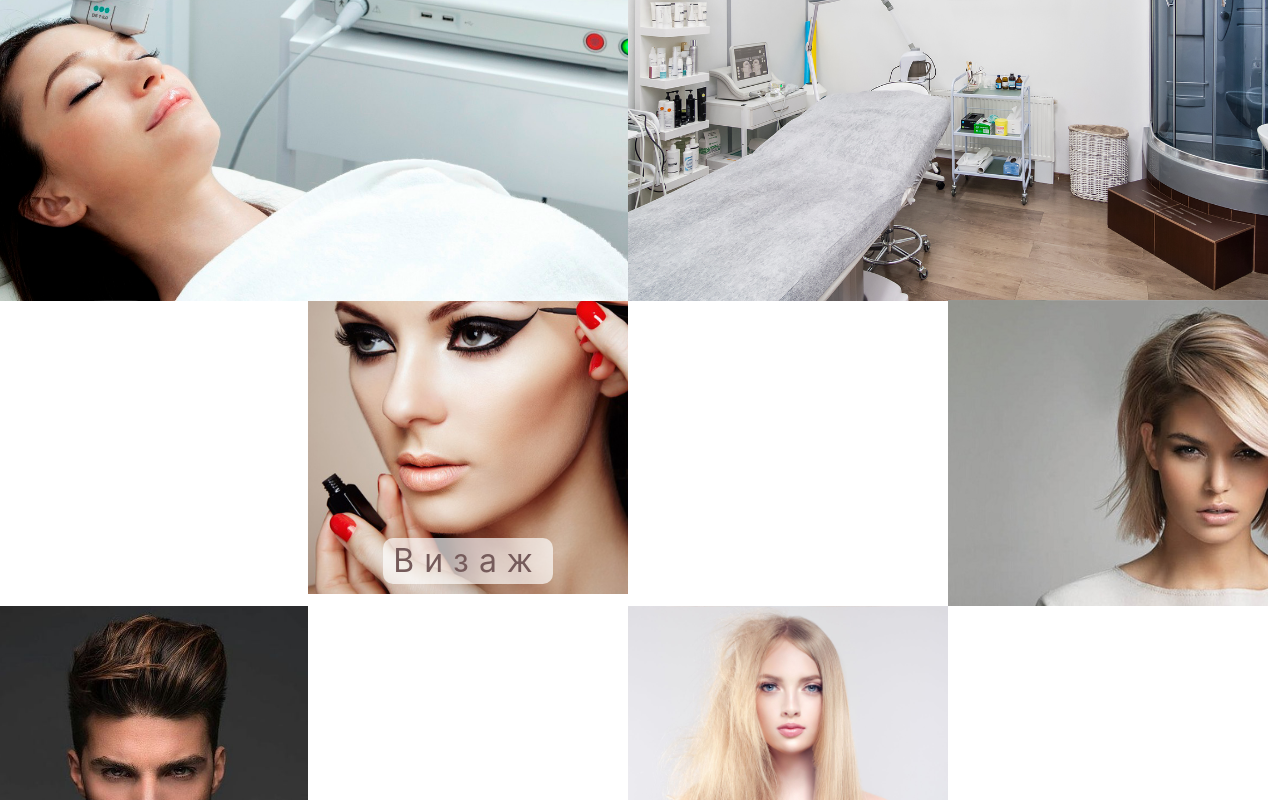
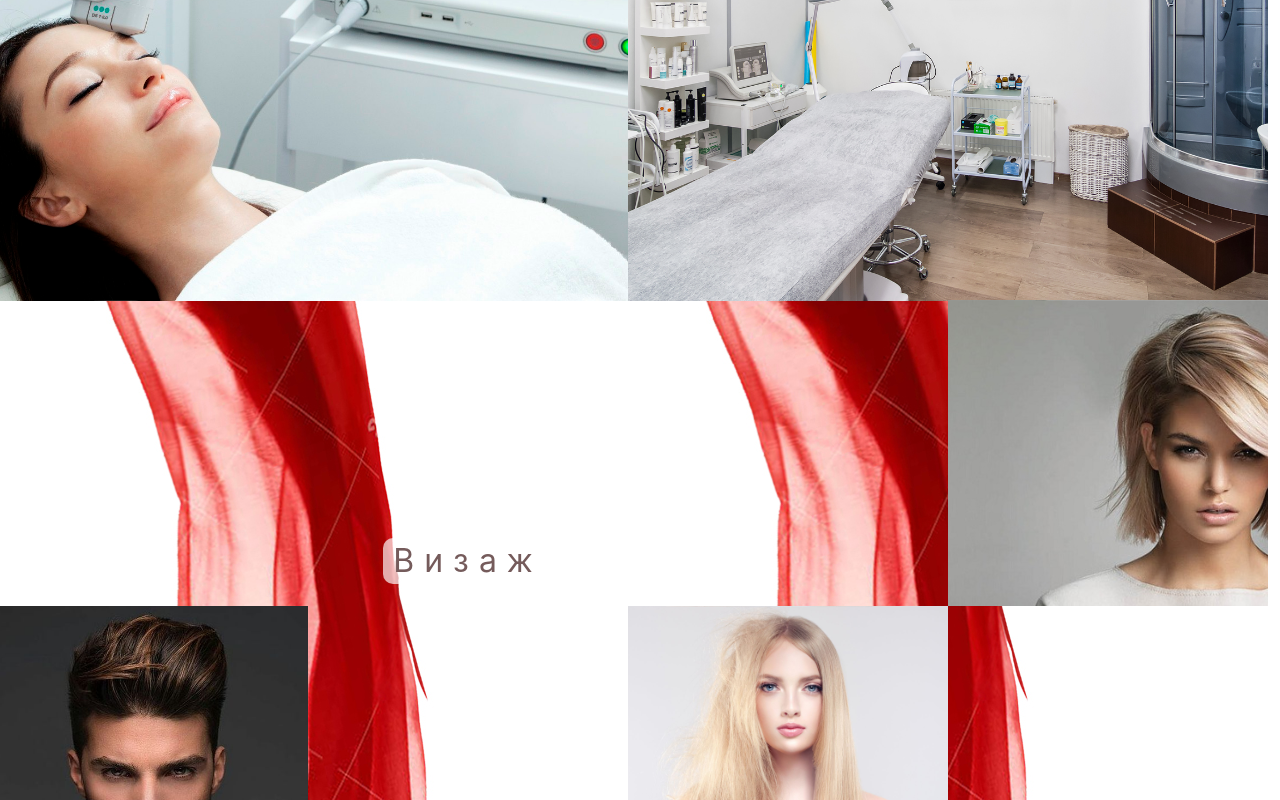
Before and after one commit to NikiProToss/fashionplus, a plain HTML site: page index.html in a window 1280 px wide. Shown: the part 2302-3102 px from the top of the page. Drawn offline with Linux system fonts and the light colour scheme; the site is published under a folder, as on GitHub Pages, so addresses that start at the root find nothing.

Commit message:
attemp to fix image #2

```diff
--- a/index.html
+++ b/index.html
@@ -41,7 +41,7 @@
       </div>
     </section>
     <!-- Услуги -->
-    <section id="services" style="background-image: url(/image/Repeated\ Background.jpg)">
+    <section id="services" style="background-image: url(image/Repeated\ Background.jpg)">
       <!-- two columns -->
       <div class="columns is-multiline">
         <!-- first column -->
```
